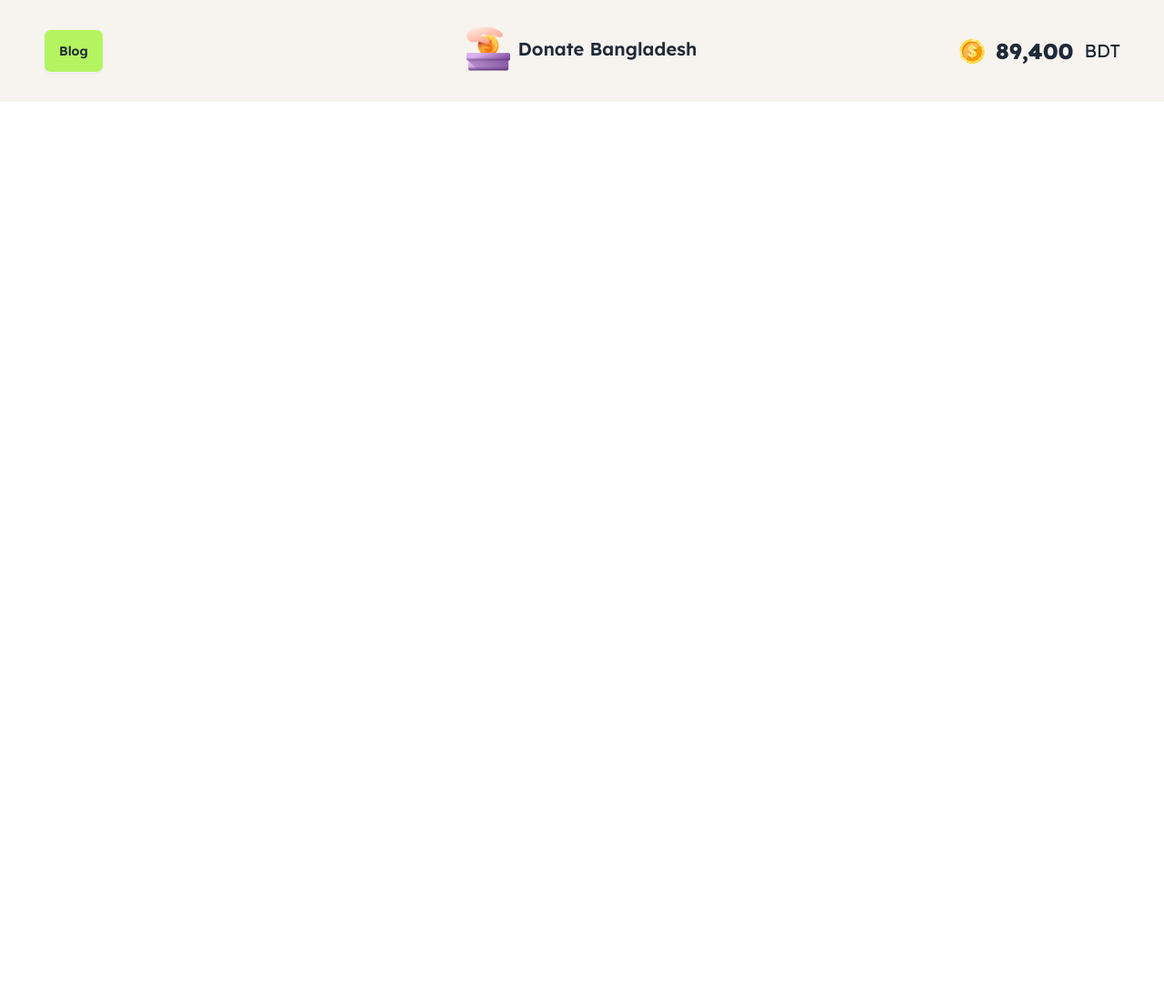
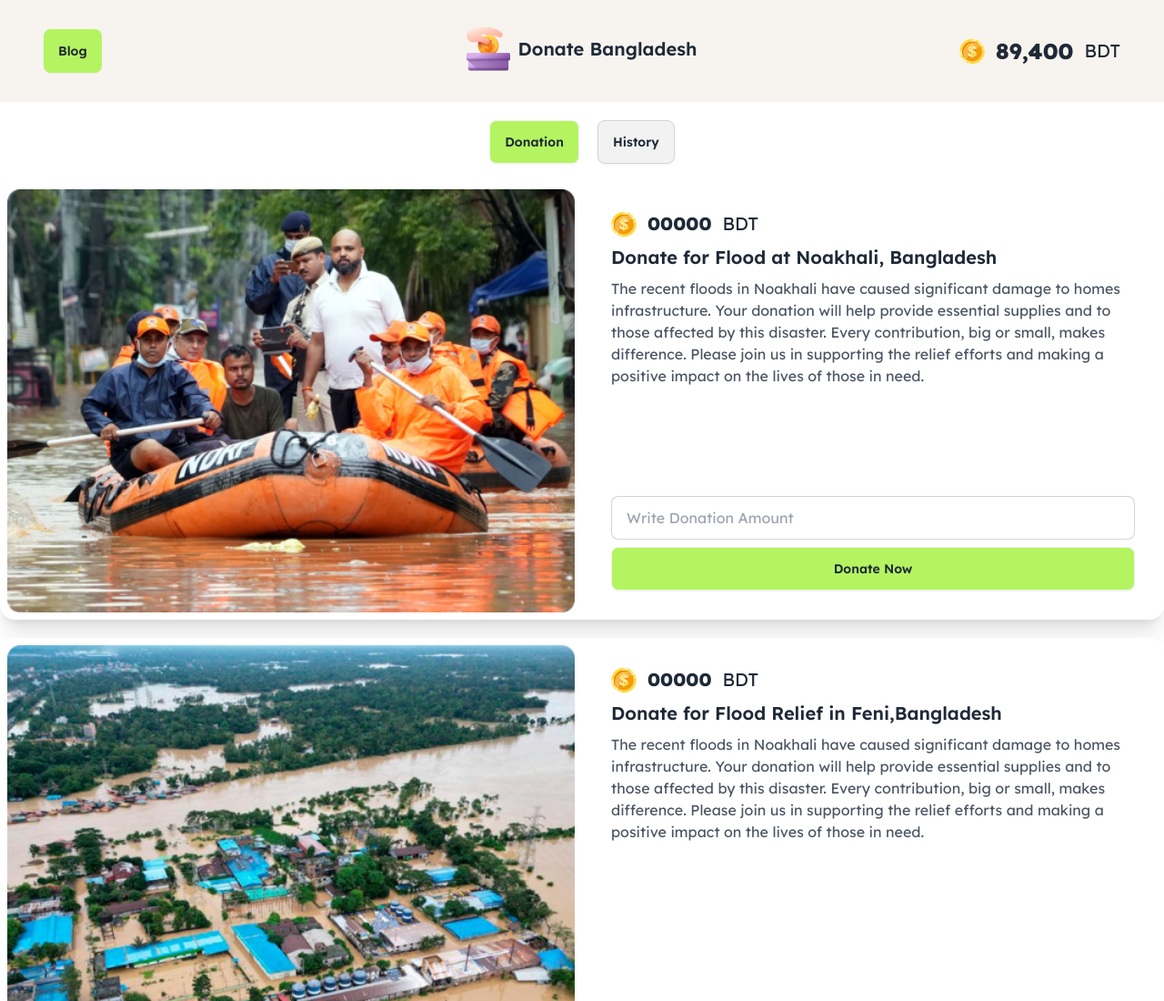
Before and after one commit to sihab-hossain/Flood-Donation, a plain HTML site: page index.html in a window 1280 px wide. Shown: the top 1100 px of the page at 91% size. Before the commit the page ends 800 px from the top, so only its background shows below. Drawn offline with nearby package versions, Linux system fonts and the light colour scheme.

Commit message:
card design

```diff
--- a/index.html
+++ b/index.html
@@ -23,7 +23,7 @@
         <div class="navbar">
             <div class="navbar-start">
                 <div>
-                    <button class="btn   bg-[#B4F461]">Blog</button>
+                    <button class="btn bg-[#B4F461] border-none">Blog</button>
                 </div>
             </div>
             <div class="navbar-center hidden md:block">
@@ -41,8 +41,85 @@
                 <span class="text-xl">BDT</span>
             </div>
         </div>
-    </header>
-    <main>
+</header>
+<main>
+    <section class="mt-5 container mx-auto space-y-5">
+        <!-- main buttons -->
+        <div class="flex justify-center space-x-5">
+            <button class="btn bg-[#B4F461]">Donation</button>
+            <button class="btn border-gray-300">History</button>
+        </div>
+        <!-- card 1 -->
+        <div class="card card-side bg-base-100 shadow-xl grid grid-cols-1 md:grid-cols-2">
+            <!-- card image -->
+            <figure class="flex-1 p-2">
+                <img
+                    src="./images/noakhali.png"
+                    alt="flood image" />
+            </figure>
+            <!-- card body -->
+        <div class="card-body flex-1">
+        <div class="flex space-x-3">
+            <img src="./images/coin.png" alt="">
+        <div class="stat-value text-xl">00000</div>
+            <span class="text-xl">BDT</span>
+        </div>
+            <h2 class="card-title">Donate for Flood at Noakhali, Bangladesh</h2>
+            <p class="text-gray-600"> The recent floods in Noakhali have caused significant damage to homes  infrastructure. Your donation will help provide essential supplies and  to those affected by this disaster. Every contribution, big or small, makes  difference. Please join us in supporting the relief efforts and making a positive impact on the lives of those in need.</p>
+            <input type="text" placeholder="Write Donation Amount" class="input input-bordered w-full " />
+        <div class="card-actions ">
+             <button class="btn bg-[#B4F461] w-full">Donate Now</button>
+        </div>
+        </div>
+        </div>
+        <!-- card  -->
+        <div class="card card-side bg-base-100 shadow-xl grid grid-cols-1 md:grid-cols-2">
+            <!-- card image -->
+            <figure class="flex-1 p-2">
+                <img
+                    src="./images/feni.png"
+                    alt="flood image" />
+            </figure>
+            <!-- card body -->
+        <div class="card-body flex-1">
+        <div class="flex space-x-3">
+            <img src="./images/coin.png" alt="">
+        <div class="stat-value text-xl">00000</div>
+            <span class="text-xl">BDT</span>
+        </div>
+            <h2 class="card-title">Donate for Flood Relief in Feni,Bangladesh</h2>
+            <p class="text-gray-600"> The recent floods in Noakhali have caused significant damage to homes  infrastructure. Your donation will help provide essential supplies and  to those affected by this disaster. Every contribution, big or small, makes  difference. Please join us in supporting the relief efforts and making a positive impact on the lives of those in need.</p>
+            <input type="text" placeholder="Write Donation Amount" class="input input-bordered w-full " />
+        <div class="card-actions ">
+             <button class="btn bg-[#B4F461] w-full">Donate Now</button>
+        </div>
+        </div>
+        </div>
+        <!-- card 3-->
+        <div class="card card-side bg-base-100 shadow-xl grid grid-cols-1 md:grid-cols-2">
+            <!-- card image -->
+            <figure class="flex-1 p-2">
+                <img
+                    src="./images/quota-protest.png"
+                    alt="flood image" />
+            </figure>
+            <!-- card body -->
+        <div class="card-body flex-1">
+        <div class="flex space-x-3">
+            <img src="./images/coin.png" alt="">
+        <div class="stat-value text-xl">00000</div>
+            <span class="text-xl">BDT</span>
+        </div>
+            <h2 class="card-title">Aid for Injured in the Quota Movement</h2>
+            <p class="text-gray-600"> The recent floods in Noakhali have caused significant damage to homes  infrastructure. Your donation will help provide essential supplies and  to those affected by this disaster. Every contribution, big or small, makes  difference. Please join us in supporting the relief efforts and making a positive impact on the lives of those in need.</p>
+            <input type="text" placeholder="Write Donation Amount" class="input input-bordered w-full " />
+        <div class="card-actions ">
+             <button class="btn bg-[#B4F461] w-full">Donate Now</button>
+        </div>
+        </div>
+        </div>
+    </section>
+
 
     </main>
 
--- a/style/style.css
+++ b/style/style.css
@@ -1,4 +1,3 @@
 .lexend-uniquifier {
     font-family: "Lexend", sans-serif;
-
-  }
+}
```
Also changed, not shown: blog.html (added).
